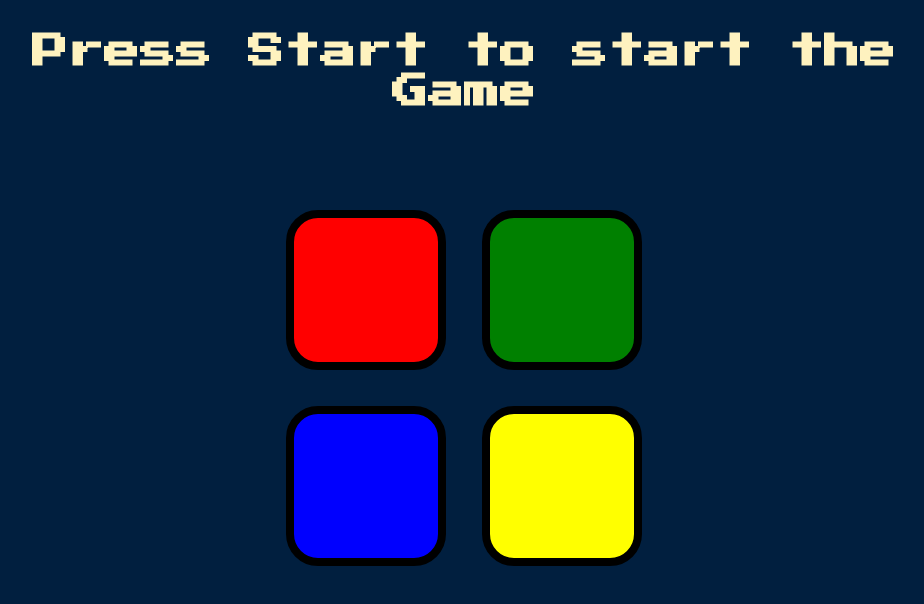
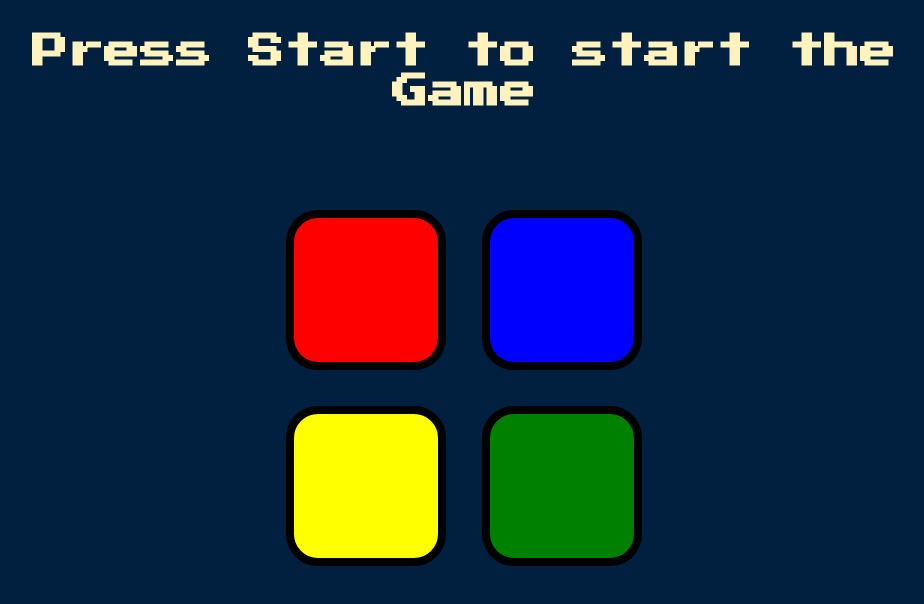
Before and after one commit to i-aka5h/Hack-October, a React (Create React App) app in the folder Projects/React/simon-game/: page / in a window 1280 px wide. Shown: the top 604 px of the page, without its empty margins (176-1100 px from the left). Built offline with nearby package versions, Linux system fonts and the light colour scheme; the HTML template or start-up script is replaced by a standard one.

Commit message:
Added another component for box.js and implemented sound and click functionality for each box

```diff
--- a/Projects/React/simon-game/src/App.js
+++ b/Projects/React/simon-game/src/App.js
@@ -12,8 +12,20 @@ function App() {
   const [level, setLevel] = useState(0);
   const [heading, setHeading] = useState(`Press Start to start the Game`);
   const [isStarted, setIsStarted] = useState(false)
+  const [userClickedPattern, setUserClickedPattern] = useState([]);
+  const [randomChosenColour, setRandomChosenColour] = useState(null)
 
+  // Functions
+  const playSound = (url) => {
+    //For Playing Audo
+    const audio = new Audio(url);
+    audio.play();
+  };
 
+  const userClick = (color) => {
+    // To check for user Click
+    setUserClickedPattern([...userClickedPattern, color]);
+  };
 
 
   useEffect(() => {
@@ -30,9 +42,12 @@ function App() {
 
   return (
     <div className={`w-full h-[100vh] bg-[#011F3F] text-center`}>
+      {/* Heading Component */}
       <Heading level={level} heading={heading} />
 
-      <BoxContainer  />
+      {/* Box Container Component */}
+      <BoxContainer randomChosenColour={randomChosenColour} userClick={userClick} playSound={playSound} />
+
     </div>
   );
 }
--- /dev/null
+++ b/Projects/React/simon-game/src/components/Box.js
@@ -0,0 +1,40 @@
+
+import { useEffect, useState } from "react";
+const Box = ({ color, url, next, userClick, playSound }) => {
+    const bg = {
+        "red": "bg-[#ff0000]",
+        "green": "bg-[#008000]",
+        "blue": "bg-[#0000ff]",
+        "yellow": "bg-[#ffff00]",
+    }
+
+    const [isClicked, setIsClicked] = useState(false)
+    const [isNext, setIsNext] = useState(null)
+
+    const handleClick = () => {
+        setIsClicked(true);
+        playSound(url)
+        userClick(color)
+        setTimeout(() => {
+            setIsClicked(false)
+        }, 100);
+
+    }
+    useEffect(() => {
+        if (next === color) {
+            setIsNext(color)
+            playSound(url)
+            setTimeout(() => {
+                setIsNext(null)
+            }, 200);
+        }
+    }, [next, playSound, color, url])
+
+    return (
+        <div>
+            <button id={color} className={`${isClicked ? "bg-[#808080] shadow-[0px_0px_20px_rgb(255,255,255)]" : bg[color]} ${isNext === color && "transition ease-linear bg-gray-400 scale-110"} inline-block m-[1.4vw] h-[18vw] w-[18vw] max-h-[10rem] max-w-[10rem] border-4 md:border-8  border-black rounded-[20%] `} onClick={handleClick} ></button>
+        </div>
+    );
+};
+
+export default Box;
--- a/Projects/React/simon-game/src/components/BoxContainer.js
+++ b/Projects/React/simon-game/src/components/BoxContainer.js
@@ -1,26 +1,47 @@
+import React from 'react'
 
+import red from "../sounds/red.mp3";
+import green from "../sounds/green.mp3";
+import blue from "../sounds/blue.mp3";
+import yellow from "../sounds/yellow.mp3";
+import Box from './Box';
 
-const BoxContainer = () => {
+const BoxContainer = ({ randomChosenColour, userClick, playSound }) => {
     return (
         <>
             <div className=" block w-fit mx-auto pt-48 ">
                 <div className="flex">
-                    <div>
-                        <button className={`bg-[#ff0000] inline-block m-[1.4vw] h-[18vw] w-[18vw] max-h-[10rem] max-w-[10rem] border-4 md:border-8  border-black rounded-[20%] `}></button>
-                    </div>
-                    <div>
-                        <button className={`bg-[#008000] inline-block m-[1.4vw] h-[18vw] w-[18vw] max-h-[10rem] max-w-[10rem] border-4 md:border-8  border-black rounded-[20%] `}></button>
-                    </div>
+                    <Box
+                        color="red"
+                        url={red}
+                        next={randomChosenColour}
+                        userClick={userClick}
+                        playSound={playSound}
+                    />
+                    <Box
+                        color="blue"
+                        url={blue}
+                        next={randomChosenColour}
+                        userClick={userClick}
+                        playSound={playSound}
+                    />
                 </div>
 
                 <div className="flex">
-                    <div>
-                        <button className={`bg-[#0000ff] inline-block m-[1.4vw] h-[18vw] w-[18vw] max-h-[10rem] max-w-[10rem] border-4 md:border-8  border-black rounded-[20%] `}></button>
-                    </div>
-                    <div>
-                        <button className={`bg-[#ffff00] inline-block m-[1.4vw] h-[18vw] w-[18vw] max-h-[10rem] max-w-[10rem] border-4 md:border-8  border-black rounded-[20%] `}></button>
-                    </div>
-
+                    <Box
+                        color="yellow"
+                        url={yellow}
+                        next={randomChosenColour}
+                        userClick={userClick}
+                        playSound={playSound}
+                    />
+                    <Box
+                        color="green"
+                        url={green}
+                        next={randomChosenColour}
+                        userClick={userClick}
+                        playSound={playSound}
+                    />
                 </div>
             </div>
         </>
```
